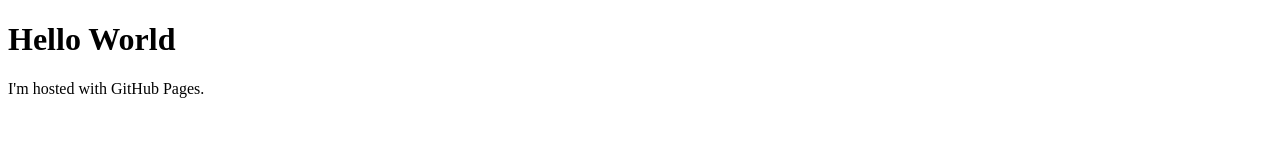
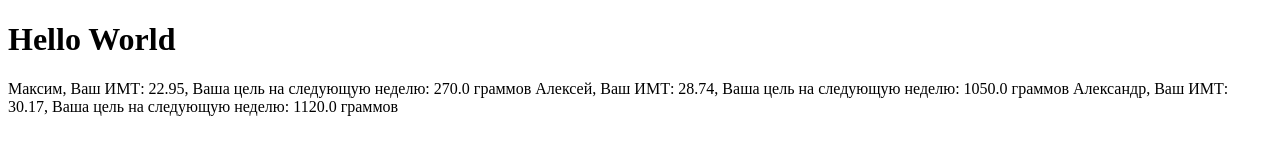
Before and after one commit to Egurazdov/IMT1, a plain HTML site: page index.html in a window 1280 px wide. Drawn offline with Linux system fonts and the light colour scheme.

Commit message:
Update index.html

```diff
--- a/index.html
+++ b/index.html
@@ -2,6 +2,8 @@
 <html>
 <body>
 <h1>Hello World</h1>
-<p>I'm hosted with GitHub Pages.</p>
+<p>Максим, Ваш ИМТ: 22.95, Ваша цель на следующую неделю: 270.0 граммов
+Алексей, Ваш ИМТ: 28.74, Ваша цель на следующую неделю: 1050.0 граммов
+Александр, Ваш ИМТ: 30.17, Ваша цель на следующую неделю: 1120.0 граммов</p>
 </body>
 </html>
```
